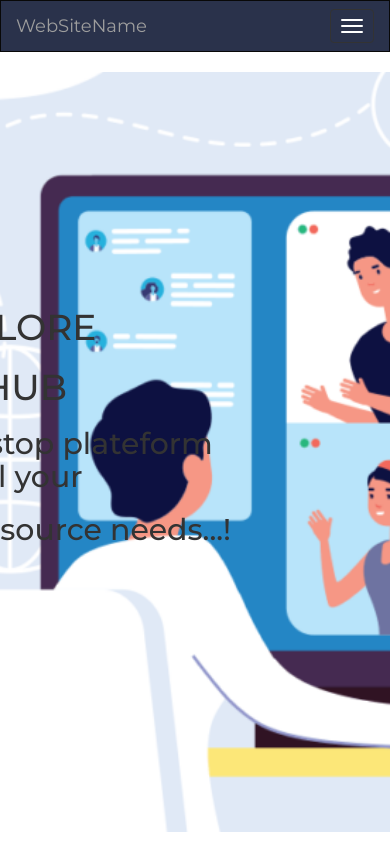
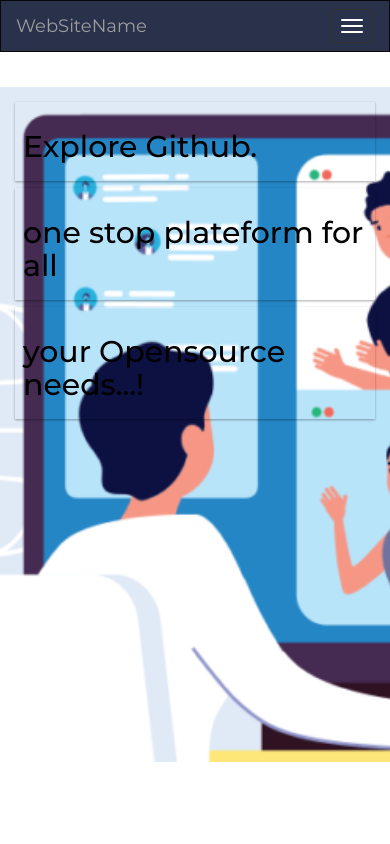
Before and after one commit to jishu-yadav/Github-recommender, a Django app: page / in a window 390 px wide. Run offline with Django 3.2, Linux system fonts and the light colour scheme; some libraries are stand-ins or nearby versions.

Commit message:
responsive explore page

```diff
--- a/github/recommender/templates/index.html
+++ b/github/recommender/templates/index.html
@@ -1,55 +1,135 @@
 {%extends 'base.html'%}
 {%load static%}
 {%block headtag%}
-<meta name=”viewport” content=”width=device-width, initial-scale=1.0">
+<meta name="viewport" content="width=device-width, initial-scale=1.0">
 <title>Homepage</title>
 <style>
 
 .bg {
 
   background-image: url("/static/images/bg.png");
-  height: 90%;
+  height: 80%;
+  /* min-height:100%; */
   background-position: center;
   background-repeat: no-repeat;
   background-size: cover;
+  background-attachment: fixed;
 }
-.centered {
+/* .centered {
   position: absolute;
   top: 50%;
   left: 20%;
   transform: translate(-50%, -50%);
+} */
+body{
+    margin: 0;
 }
+* {
+  box-sizing: border-box;
+}
+
+.row::after {
+  content: "";
+  clear: both;
+  display: table;
+}
+
+[class*="col-"] {
+  float: left;
+  padding: 15px;
+}
+
+html {
+  font-family: "Lucida Sans", sans-serif;
+}
+
+.menu ul {
+  list-style-type: none;
+  margin: 0;
+  padding: 0;
+}
+
+.menu li {
+  padding: 8px;
+  margin-bottom: 7px;
+  /* background-color: #33b5e5; */
+  color:black;
+  box-shadow: 0 1px 3px rgba(0,0,0,0.12), 0 1px 2px rgba(0,0,0,0.24);
+}
+
+
+.aside {
+  background-color: #33b5e5;
+  padding: 15px;
+  color: black;
+  text-align: center;
+  font-size: 14px;
+  box-shadow: 0 1px 3px rgba(0,0,0,0.12), 0 1px 2px rgba(0,0,0,0.24);
+}
+
+
+
+/*mobile phones: */
+[class*="col-"] {
+  width: 100%;
+}
+
+@media only screen and (min-width: 600px) {
+  /*tablets: */
+  .col-s-1 {width: 8.33%;}
+  .col-s-2 {width: 16.66%;}
+  .col-s-3 {width: 25%;}
+  .col-s-4 {width: 33.33%;}
+  .col-s-5 {width: 41.66%;}
+  .col-s-6 {width: 50%;}
+  .col-s-7 {width: 58.33%;}
+  .col-s-8 {width: 66.66%;}
+  .col-s-9 {width: 75%;}
+  .col-s-10 {width: 83.33%;}
+  .col-s-11 {width: 91.66%;}
+  .col-s-12 {width: 100%;}
+}
+@media only screen and (min-width: 768px) {
+  /*  desktop: */
+  .col-1 {width: 8.33%;}
+  .col-2 {width: 16.66%;}
+  .col-3 {width: 25%;}
+  .col-4 {width: 33.33%;}
+  .col-5 {width: 41.66%;}
+  .col-6 {width: 50%;}
+  .col-7 {width: 58.33%;}
+  .col-8 {width: 66.66%;}
+  .col-9 {width: 75%;}
+  .col-10 {width: 83.33%;}
+  .col-11 {width: 91.66%;}
+  .col-12 {width: 100%;}
+}
+
 </style>
 
 {%endblock%}
 
 {%block content%}
-<div class="centered">
-  <h1>EXPLORE <h1>
-  <h1>GITHUB</h1>
-  <h2>one stop plateform for all your </h2>
-  <h2>opensource needs...!</h2>
+
+<div class="row">
+
+
+
+  <div class="col-12 col-s-12">
+    <div class="bg">
+      <div class="col-4 col-s-3 menu">
+        <ul>
+          <li><h2>Explore Github.<br></h2></li>
+          <li><h2>one stop plateform for all</h2> </li>
+          <li><h2>your Opensource needs...!</h2></li>
+        </ul>
+      </div>
+    </div>
+
+
+  </div>
+
 </div>
-<div class="bg"></div>
-<!-- <header>
-  <nav class="navbar navbar-expand-lg navbar-light bg-light">
-    <a class="navbar-brand" href="#">HOME</a>
 
-    <div class="collapse navbar-collapse" id="navbarText" style="float: right">
-      <ul class="navbar-nav mr-auto">
-        <span style="display:inline; width: 1px;">
-          <li class="nav-item"  >
-            <a class="nav-link" href="#">Find Projects </a>
-          </li>
-          <li class="nav-item">
-            <a class="nav-link" href="#">Find Contributors</a>
-          </li></span>
 
-      </ul>
-
-    </div>
-  </nav>
-
-</header> -->
-<!-- <img src="{%static '\images\bg.png'%}"> -->
 {%endblock%}
```
